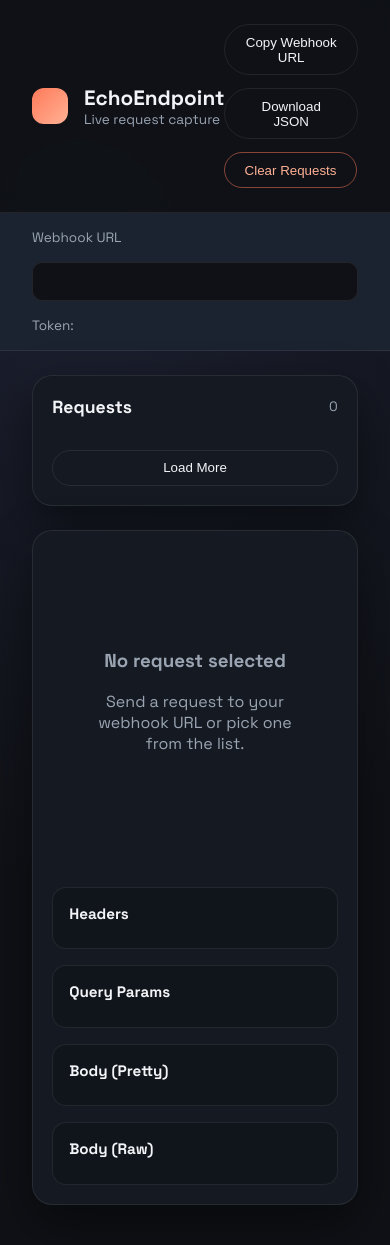
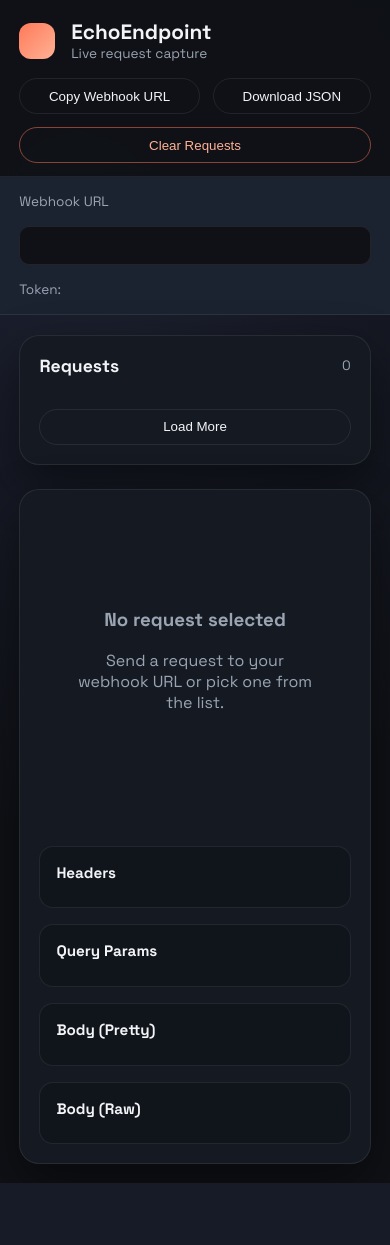
Before and after one commit to julpriandika29/EchoEndpoint, a FastAPI app: template app/templates/dashboard.html in a window 390 px wide. After the commit the page ends 1183 px from the top, so only its background shows below. Run offline with FastAPI, Linux system fonts and the light colour scheme; the template is opened without the code that fills it, so the values that code supplies are empty.

Commit message:
Update styles for responsive design and add .gitignore file

```diff
--- a/app/static/styles.css
+++ b/app/static/styles.css
@@ -135,6 +135,8 @@ body {
   border-bottom: 1px solid var(--border);
   background: rgba(15, 17, 22, 0.9);
   backdrop-filter: blur(8px);
+  gap: 1rem;
+  flex-wrap: wrap;
 }
 
 .brand {
@@ -212,7 +214,7 @@ button.danger {
 
 .panel {
   display: grid;
-  grid-template-columns: 320px 1fr;
+  grid-template-columns: minmax(240px, 320px) 1fr;
   gap: 1.5rem;
   padding: 1.5rem 2rem 2.5rem;
   flex: 1;
@@ -382,4 +384,34 @@ button.danger {
     grid-template-columns: 1fr;
     align-items: start;
   }
+
+  .request-list {
+    max-height: none;
+  }
+
+  .actions {
+    width: 100%;
+  }
+
+  .actions button {
+    flex: 1 1 auto;
+  }
 }
+
+@media (max-width: 600px) {
+  .topbar {
+    padding: 1.2rem 1.2rem 0.8rem;
+  }
+
+  .webhook-bar {
+    padding: 1rem 1.2rem;
+  }
+
+  .panel {
+    padding: 1.2rem;
+  }
+
+  .webhook-bar input {
+    font-size: 0.85rem;
+  }
+}
```
Also changed, not shown: 1 other file.
